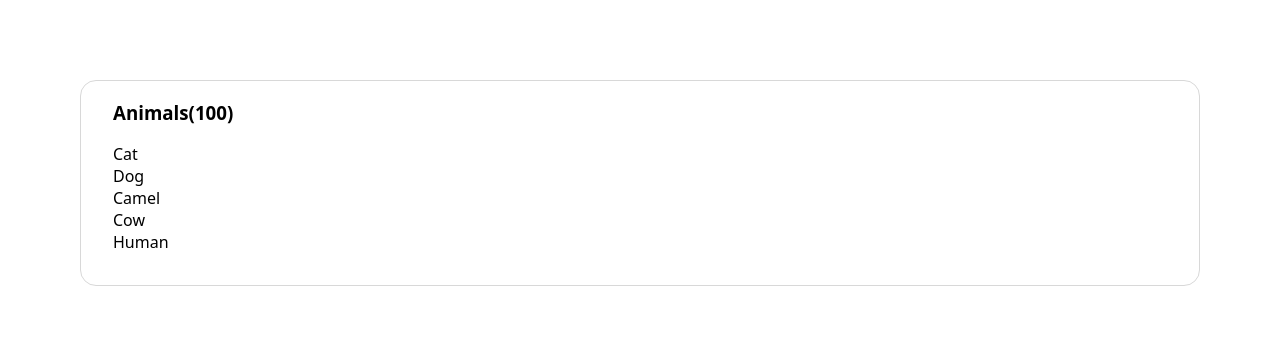
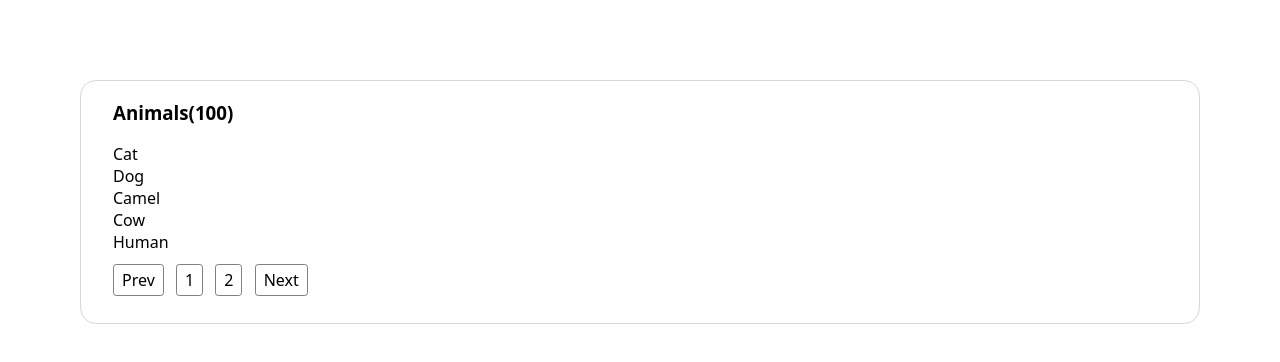
Before and after one commit to noobCoderToPro/pagination, a website: page index.html in a window 1280 px wide. Drawn offline with Linux system fonts and the light colour scheme.

Commit message:
Added pagination items

```diff
--- a/index.html
+++ b/index.html
@@ -19,7 +19,14 @@
           <li class="list-item">Human</li>
         </ul>
       </div>
-      <div class="pagination-wrapper"></div>
+      <div class="pagination-wrapper">
+        <ul class="pagination-list">
+          <li class="pagination-item prev">Prev</li>
+          <li class="pagination-item">1</li>
+          <li class="pagination-item">2</li>
+          <li class="pagination-item next">Next</li>
+        </ul>
+      </div>
     </div>
   </body>
 </html>
--- a/styles.css
+++ b/styles.css
@@ -20,3 +20,21 @@ body {
   list-style: none;
   padding-left: 0;
 }
+
+.pagination-list {
+  list-style: none;
+  padding-left: 0;
+}
+
+.pagination-item {
+  display: inline;
+  border: 0.08rem solid gray;
+  margin-left: 0.5rem;
+  padding: 0.25rem 0.5rem;
+  cursor: pointer;
+  border-radius: 0.2rem;
+}
+
+.pagination-item:nth-child(1) {
+  margin-left: 0;
+}
```
